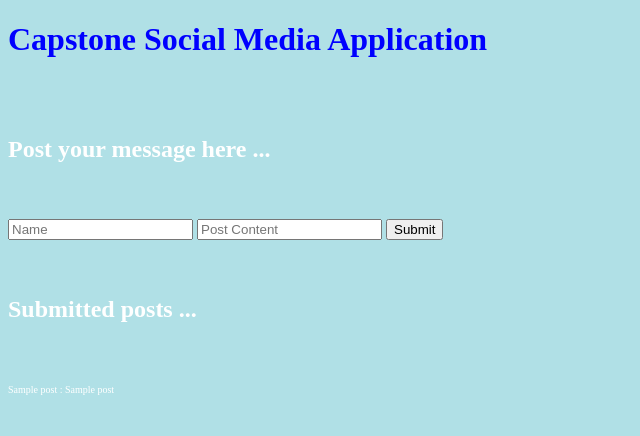
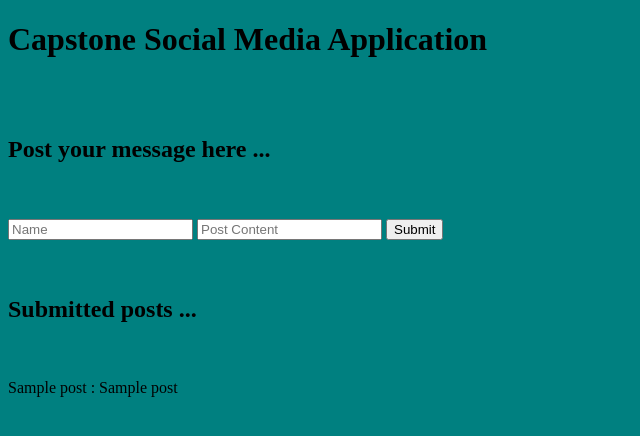
Before and after one commit to shubhi19/Social-Media-Post-Application, a Flask app: template templates/index.html in a window 1280 px wide. Shown: the top 436 px of the page, without its empty margins (0-640 px from the left). Run offline with Flask 2, Linux system fonts and the light colour scheme; the template is opened without the code that fills it: most values are stand-ins (such as "Sample title", 1, 10 or a date in 2020).

Commit message:
Update index.html

```diff
--- a/templates/index.html
+++ b/templates/index.html
@@ -4,13 +4,7 @@
     <meta charset="UTF-8">
     <title>Capstone Application</title>
 </head>
-<style>
-body {background-color: powderblue;}
-h1   {color: blue;}
-h2   {color: white;}
-p    {color: red;}
 
-</style>
 <body bgcolor="teal">
 <h1>Capstone Social Media Application</h1>
 <br>
@@ -29,7 +23,7 @@ p    {color: red;}
 <br>
 <br>
 {% for post in posts %}
-<div><font color="white" face="Aerial" size="1">{{ post[1] + ' : ' + post[2] }}</font></div>
+<div>{{ post[1] + ' : ' + post[2] }}</div>
 <br>
 {% endfor %}
 </body>
```
